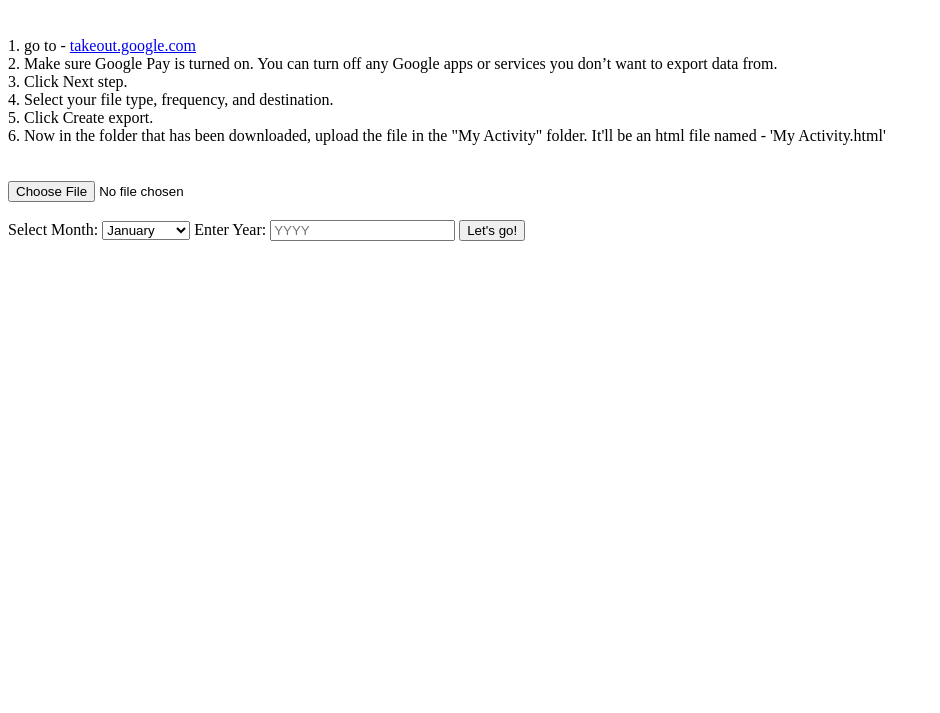
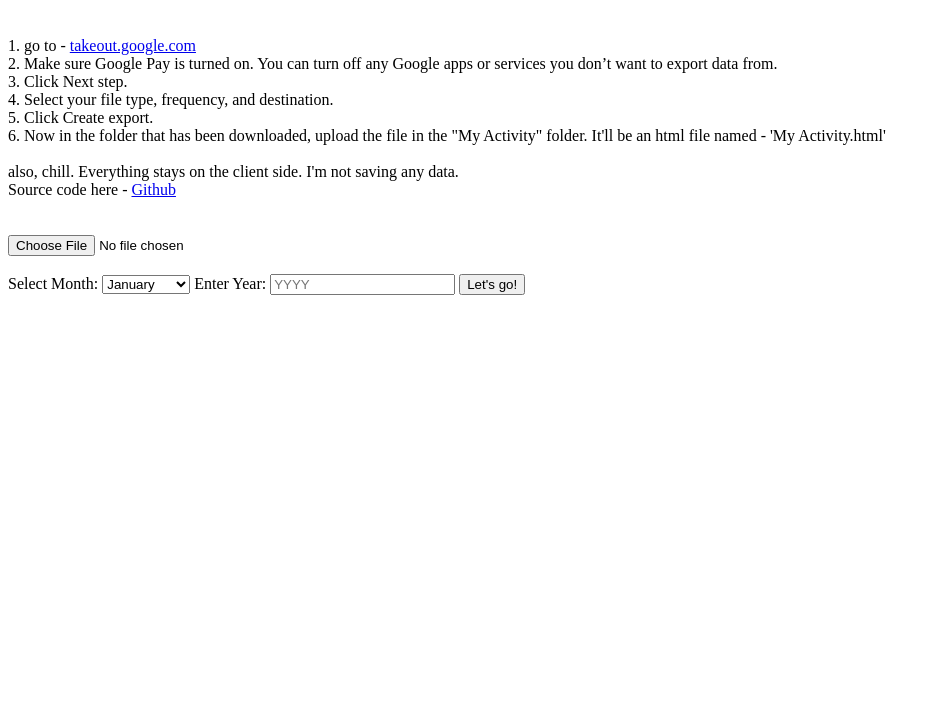
Before and after one commit to adityasoni2019/gpay-expense-tracker, a plain HTML site: page index.html in a window 1280 px wide. Shown: the part 87-800 px from the top of the page, without its empty margins (0-940 px from the left). Drawn offline with nearby package versions, Linux system fonts and the light colour scheme.

Commit message:
adding github link

```diff
--- a/index.html
+++ b/index.html
@@ -45,6 +45,12 @@
         <br> 4. Select your file type, frequency, and destination.
         <br> 5. Click Create export.
         <br> 6. Now in the folder that has been downloaded, upload the file in the "My Activity" folder. It'll be an html file named - 'My Activity.html'
+        <br>
+        <br>
+        also, chill. Everything stays on the client side. I'm not saving any data.
+        <br>
+        Source code here -  <a target="_blank" href="https://github.com/adityasoni2019/gpay-expense-tracker">Github</a>
+
     </div>
     <br><br>
     <input type="file" id="fileInput" accept=".html">
```
